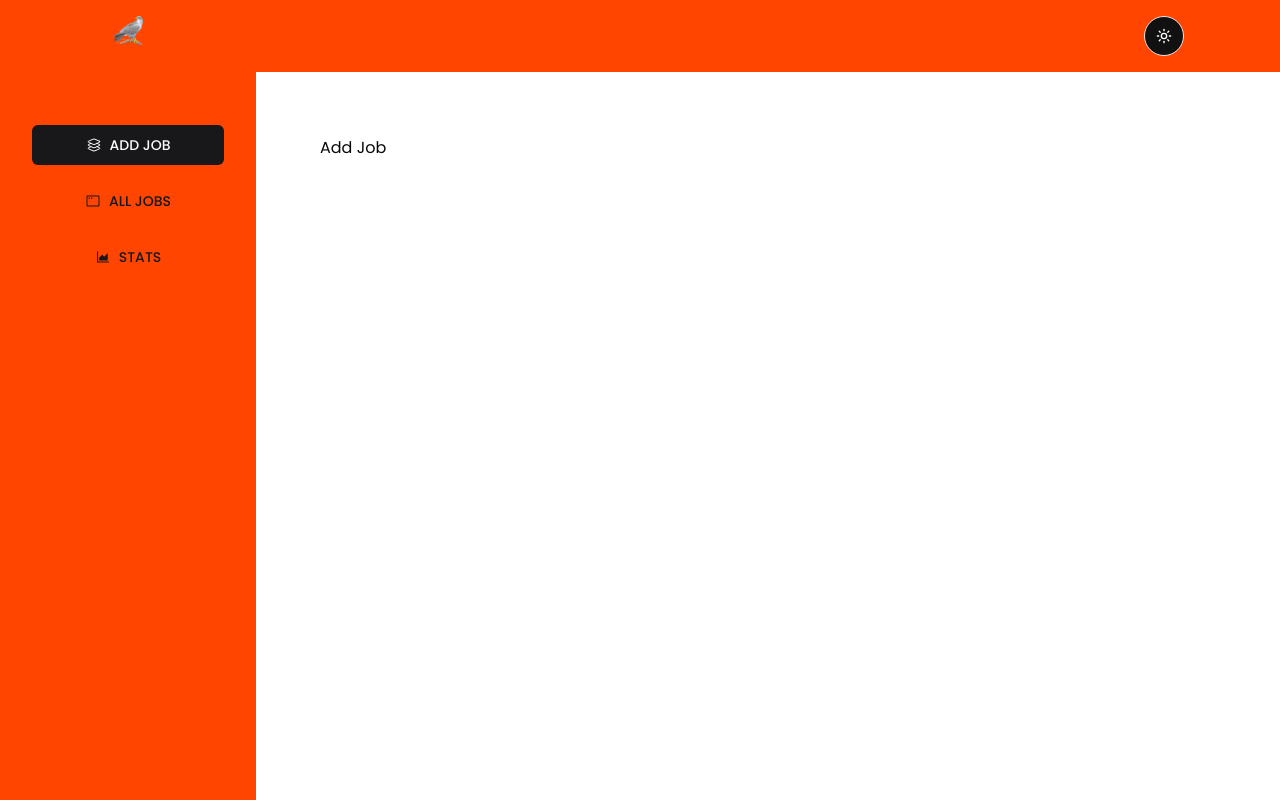
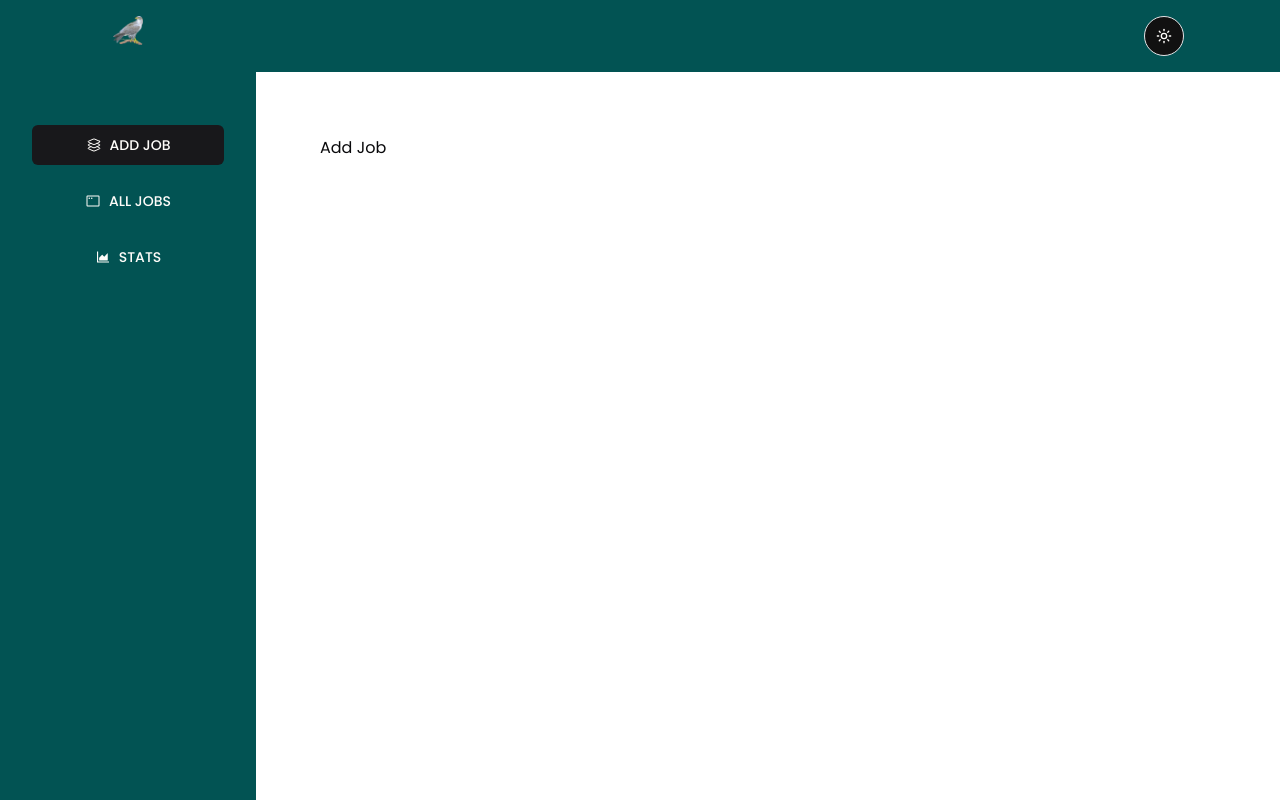
Before and after one commit to Nimira43/Ergon, a Next.js app: page /add-job in a window 1280 px wide. Built offline with nearby package versions, Linux system fonts and the light colour scheme; a web font is replaced by a local one.

Commit message:
Restyling  colour scheme - 2

```diff
--- a/app/globals.css
+++ b/app/globals.css
@@ -70,4 +70,5 @@
 
 .logo {
   font-family: 'The Nautigal', cursive;
+
 }
--- a/components/Navbar.tsx
+++ b/components/Navbar.tsx
@@ -4,7 +4,7 @@ import { ModeToggle } from './ThemeToggle';
 
 function Navbar() {
   return (
-    <nav className='bg-support py-4 sm:px-16 lg:px-24 px-4 flex items-center justify-between'>
+    <nav className='bg-main-dark py-4 sm:px-16 lg:px-24 px-4 flex items-center justify-between'>
       <div>
         <LinksDropdown />
       </div>
--- a/components/Sidebar.tsx
+++ b/components/Sidebar.tsx
@@ -11,7 +11,7 @@ function Sidebar() {
   const pathname = usePathname()
 
   return (
-    <aside className='py-4 px-8 bg-support h-full'>
+    <aside className='py-4 px-8 bg-main-dark h-full'>
       <Image
         src={Logo}
         alt='logo'
@@ -25,13 +25,26 @@ function Sidebar() {
             <Button
               asChild
               key={link.href}
-              variant={pathname === link.href ? 'default' : 'link'}
+              variant={
+                pathname === link.href
+                  ? 'default'
+                  : 'link'
+                }
+              className='text-light dark:text-dark'
             >
-              <Link href={link.href} className='flex items-center gap-x-2 '>
-                {link.icon} <span className='uppercase'>{link.label}</span>
+              <Link
+                href={link.href}
+                className='flex items-center gap-x-2'
+              >
+                {link.icon}
+                <span
+                  className='uppercase'
+                >
+                  {link.label}
+                </span>
               </Link>
             </Button>
-          );
+          )
         })}
       </div>
     </aside>
--- a/components/ui/button.tsx
+++ b/components/ui/button.tsx
@@ -17,7 +17,7 @@ const buttonVariants = cva(
         secondary:
           'bg-secondary text-secondary-foreground hover:bg-secondary/80',
         ghost: 'hover:bg-accent hover:text-accent-foreground',
-        link: 'text-primary underline-offset-4 hover:underline',
+        link: 'text-primary',
       },
       size: {
         default: 'h-10 px-4 py-2',
--- a/tailwind.config.js
+++ b/tailwind.config.js
@@ -14,10 +14,9 @@ module.exports = {
   			sm: 'calc(var(--radius) - 4px)'
   		},
   		colors: {
-
         'main': '#008080',
         'main-light': '#7ff5f5',
-        'main-dark': '#00a2a2',
+        'main-dark': '#025353',
 				'support': '#ff4500',
 				'dark': '#111',
         'light': '#fffdfa',
```
